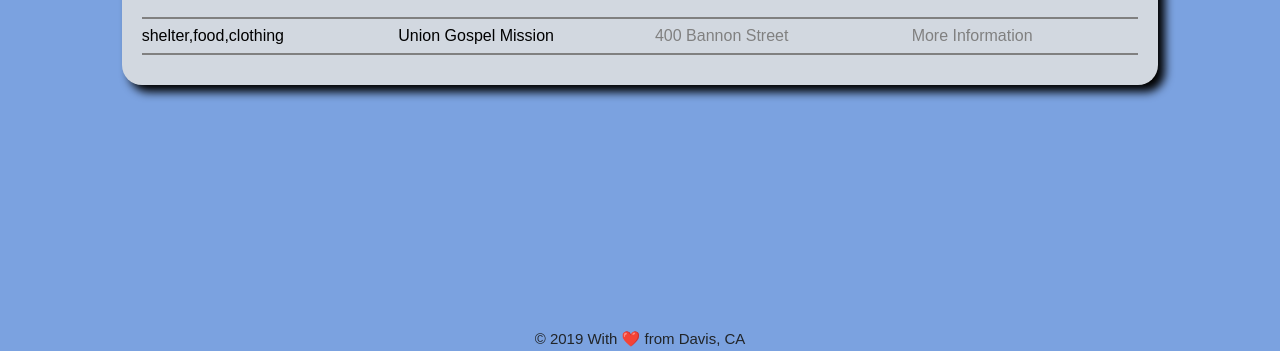
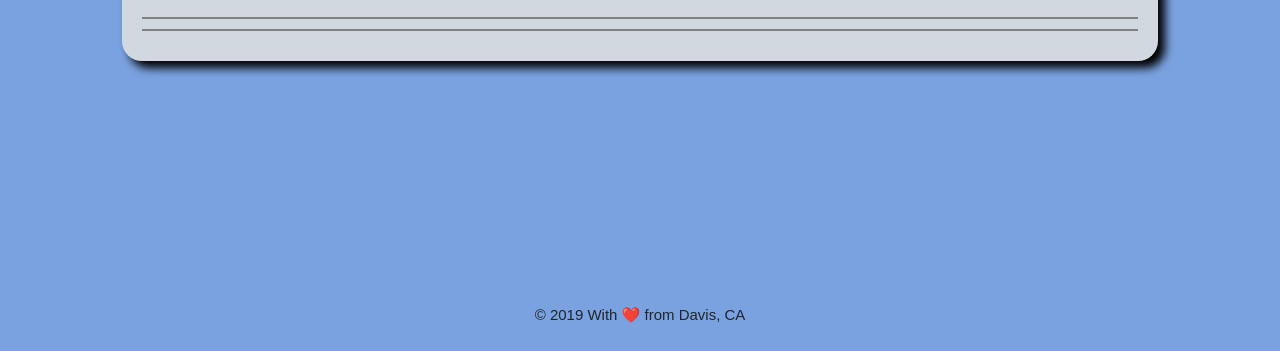
Before and after one commit to nan-tech/nan-tech.github.io, a plain HTML site: page index.html in a window 1280 px wide. Shown: the part 650-1001 px from the top of the page. After the commit the page ends 977 px from the top, so only its background shows below. Drawn offline with nearby package versions, Linux system fonts and the light colour scheme.

Commit message:
Remove placeholder table row

```diff
--- a/index.html
+++ b/index.html
@@ -172,14 +172,6 @@
             <br>
             <div id="myTable">
                 <div class="rowformat">
-                    <div class="row">
-                        <div class="col-3">shelter,food,clothing</div>
-                        <div class="col-3">Union Gospel Mission</div>
-                        <div class="col-3"><a href="#" class="address-line">400 Bannon Street</a></div>
-                        <div class="col-3">
-                            <div><a class="modalClick" href="#" data-resourceid="KjpPENoYhfzMqC8M5Px4">More Information</a></div>
-                        </div>
-                    </div>
                 </div>
             </div>
         </div>
```
